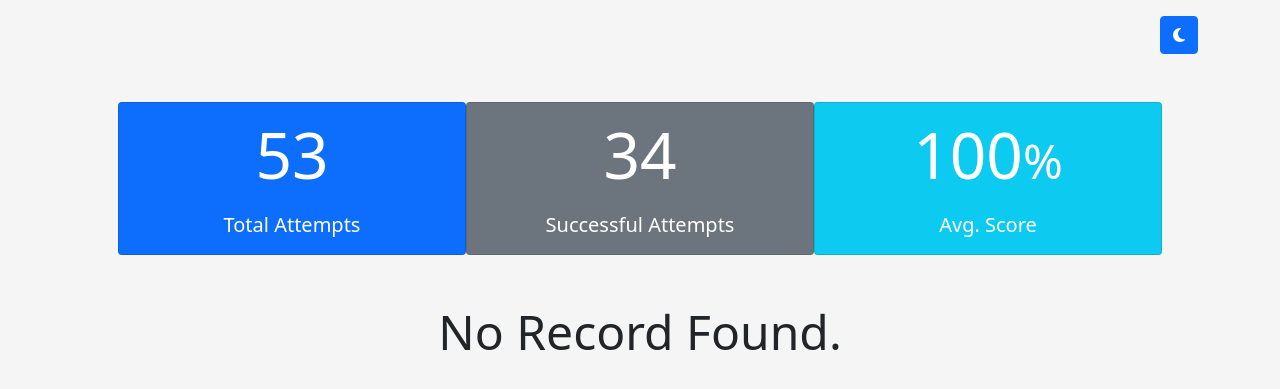
After one commit to zahidquraishi41/zappquizzy, a Flask app: page /about in a window 1280 px wide. The commit adds this page. Shown: the top 389 px of the page. Run offline with Flask 2, Linux system fonts and the light colour scheme; some libraries are stand-ins or nearby versions.

Commit message:
working on quiz_hist.html

```diff
--- a/app.py
+++ b/app.py
@@ -118,6 +118,10 @@ def error():
     return render_template('error.html')
 
 
+@app.route('/about')
+def about():
+    return render_template('quiz_hist.html')
+
 if __name__ == '__main__':
     # port = random.randint(5000, 5999)
     port = 5000
--- a/static/darkmode.js
+++ b/static/darkmode.js
@@ -19,7 +19,6 @@ function reApplyTheme() {
 }
 
 function darkMode() {
-    console.log('applying dark theme')
     const body = document.querySelector('body')
     const cls = body.classList
     cls.add('text-light', 'bg-dark')
@@ -57,11 +56,16 @@ function darkMode() {
         faMoon.classList.add('fa-sun')
     }
 
+    const snmtables = document.querySelectorAll('.snmtable')
+    console.log(snmtables)
+    snmtables.forEach(snmtable => {
+        snmtable.classList.add('table-dark')
+    })
+
     localStorage.setItem(DARK_MODE_KEY, 'true')
 }
 
 function lightMode() {
-    console.log('applying light theme')
     const body = document.querySelector('body')
     const cls = body.classList
     cls.remove('text-light', 'bg-dark')
@@ -98,6 +102,11 @@ function lightMode() {
         faSun.classList.add('fa-moon')
     }
 
+    const snmtables = document.querySelectorAll('.snmtable')
+    snmtables.forEach(snmtable => {
+        snmtable.classList.remove('table-dark')
+    })
+
     localStorage.setItem(DARK_MODE_KEY, 'false')
 }
 
--- a/static/main.css
+++ b/static/main.css
@@ -19,3 +19,15 @@ body {
     min-width: 300px;
     max-width: 500px;
 }
+
+.card {
+    padding: 14px 10px;
+    color: white;
+    display: inline-block;
+}
+
+.icon-rtl {
+    padding-right: 25px;
+    background: url("https://static.thenounproject.com/png/101791-200.png") no-repeat right;
+    background-size: 20px;
+}
--- /dev/null
+++ b/static/quiz_hist.js
@@ -0,0 +1,75 @@
+const caretdownI = `<i class="fas fa-caret-down"></i>`
+const caretupI = `<i class="fas fa-caret-up"></i>`
+const noHistH1 = document.querySelector('#no-hist')
+const rowDiv = document.querySelector('.row')
+const hist = userScores()
+const keys = Object.keys(hist)
+
+const format_selector = key => 'id-' + key.replace(/[\W_]+/g, "x");
+
+function createCollapser(id, name) {
+    const elem = document.createElement('div')
+    elem.classList.add('rounded', 'text-start', 'd-flex', 'text-light')
+    elem.setAttribute('data-bs-toggle', 'collapse')
+    elem.setAttribute('role', 'button')
+    elem.setAttribute('aria-expanded', 'false')
+    elem.setAttribute('aria-constrols', 'false')
+    elem.setAttribute('href', `#${id}`)
+    elem.innerHTML += `<span>${name}</span>`
+    elem.innerHTML += `<i class="fas fa-caret-down ms-auto pe-3"></i>`
+    return elem
+}
+
+if (keys.length > 0)
+    noHistH1.style.display = 'none'
+
+keys.forEach(key => {
+    const row_id = format_selector(key)
+
+    const main_collapser = createCollapser(row_id, key)
+    rowDiv.append(main_collapser)
+
+    const hiddenContent = document.createElement('div')
+    hiddenContent.classList.add('collapse')
+    hiddenContent.id = row_id
+    rowDiv.append(hiddenContent)
+    const table = document.createElement('table')
+    table.classList.add('table', 'table-striped', 'snmtable')
+
+    const tbody = document.createElement('tbody')
+    tbody.innerHTML += `<tr>
+        <td colspan="9">Average</td>
+        <td>${hist[key]['average']}</td>
+    </tr>`
+
+    hist[key]['scores'].forEach(section => {
+        const collapser = createCollapser(format_selector(section['section']), section['section'])
+        tbody.append(collapser)
+
+        /*         tbody.innerHTML += `<tr>
+                <td colspan="9">Total</td>
+                <td>${section['total']}</td>
+                </tr>`
+
+                tbody.innerHTML += `<tr>
+                <td colspan="9">Attempted</td>
+                <td>${section['attempted']}</td>
+                </tr>`
+
+                tbody.innerHTML += `<tr>
+                <td colspan="9">Attempted</td>
+                <td>${section['attempted']}</td>
+                </tr>`
+
+                tbody.innerHTML += `<tr>
+                <td colspan="9">Attempted</td>
+                <td>${section['attempted']}</td>
+            </tr>` */
+
+    })
+
+    table.append(tbody)
+    hiddenContent.append(table)
+
+})
+reApplyTheme()
--- a/templates/base.html
+++ b/templates/base.html
@@ -34,6 +34,13 @@
     <!-- Local Storage -->
     <script src="{{ url_for('static', filename='localdb.js') }}"></script>
 
+    <!-- Bootstrap 5 JS -->
+    <script src="https://cdn.jsdelivr.net/npm/@popperjs/core@2.10.2/dist/umd/popper.min.js" integrity="sha384-7+zCNj/IqJ95wo16oMtfsKbZ9ccEh31eOz1HGyDuCQ6wgnyJNSYdrPa03rtR1zdB" crossorigin="anonymous"></script>
+
+    <script src="https://cdn.jsdelivr.net/npm/bootstrap@5.1.3/dist/js/bootstrap.min.js"
+        integrity="sha384-QJHtvGhmr9XOIpI6YVutG+2QOK9T+ZnN4kzFN1RtK3zEFEIsxhlmWl5/YESvpZ13"
+        crossorigin="anonymous"></script>
+
     <!-- FontAwesome JS -->
     <script src="https://kit.fontawesome.com/7767b3e406.js" crossorigin="anonymous"></script>
     {% block scripts %} {% endblock %}
--- /dev/null
+++ b/templates/quiz_hist.html
@@ -0,0 +1,34 @@
+{% extends "base.html" %}
+
+{% block content %}
+{% include 'includes/darkmode_nav.html' %}
+
+<div class="text-center m-5">
+    <div class="row">
+        <div id="quiz-attempts" class="card col-4 bg-primary">
+            <p class="display-3">53</p>
+            <span class="fs-5">Total Attempts</span>
+        </div>
+
+        <div id="successful-attempts" class="card col-4 bg-secondary">
+            <p class="display-3">34</p>
+            <span class="fs-5">Successful Attempts</span>
+        </div>
+
+        <div id="avg-score" class="card col-4 bg-info">
+            <p class="display-3">100<span class="display-5">%</span></p>
+            <span class="fs-5">Avg. Score</span>
+        </div>
+
+        <div class="mb-5"></div>
+
+        <h1 id="no-hist" class="display-5">No Record Found.</h1>
+
+    </div>
+
+</div>
+{% endblock content %}
+
+{% block scripts %}
+    <script src="{{ url_for('static', filename='quiz_hist.js') }}"></script>
+{% endblock scripts %}
```
